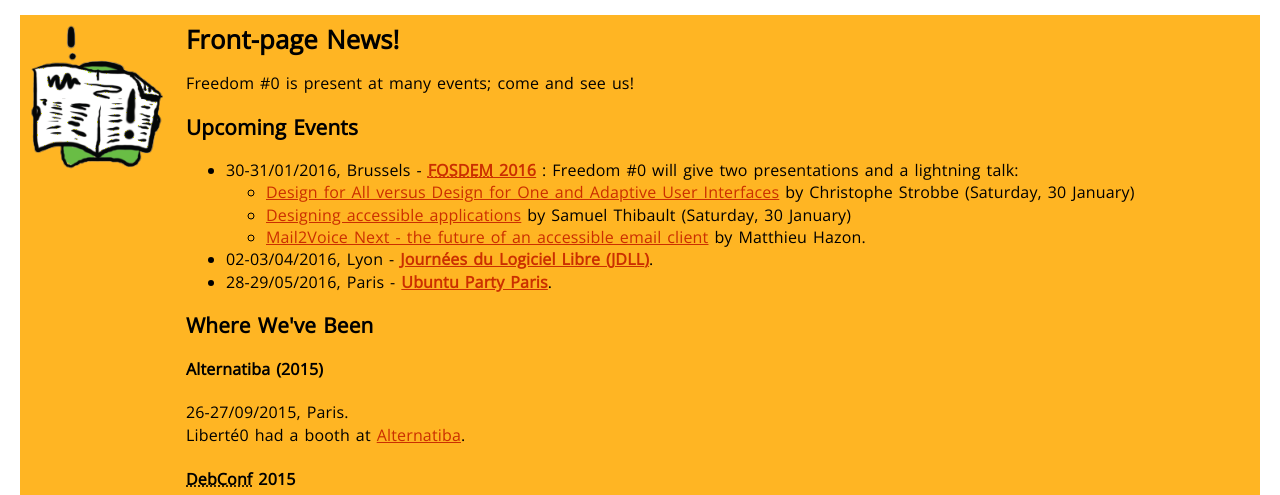
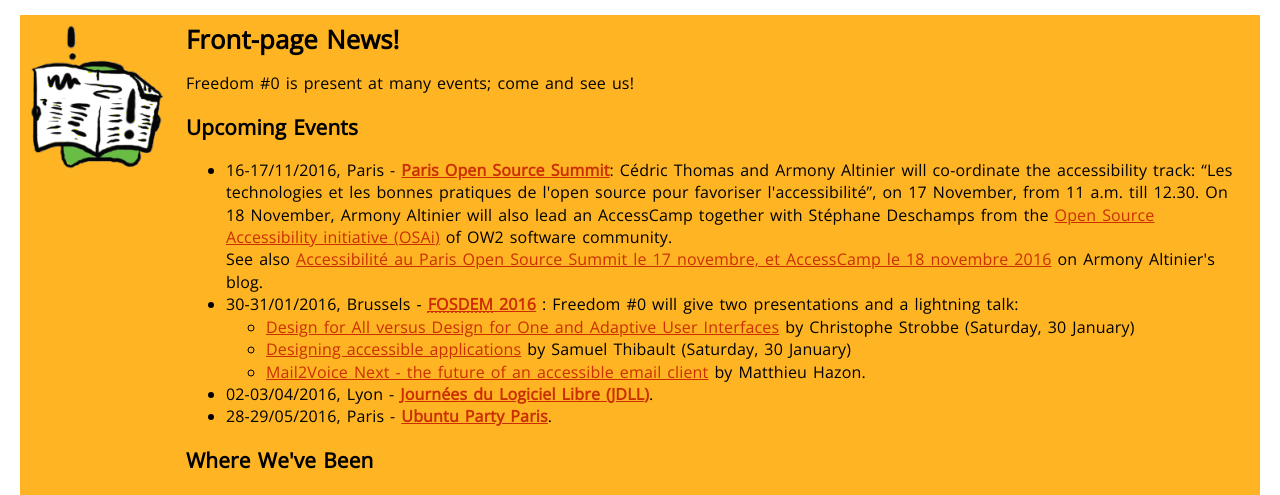
Before and after one commit to cstrobbe/Liberte0, a plain HTML site: page en/index.html in a window 1280 px wide. Shown: the part 238-733 px from the top of the page. Drawn offline with nearby package versions, Linux system fonts and the light colour scheme.

Commit message:
Paris Open Source Summit: translation.

```diff
--- a/en/index.html
+++ b/en/index.html
@@ -30,6 +30,22 @@
 		  <p>Freedom #0 is present at many events; come and see us!</p>
 		  <h3>Upcoming Events</h3>
 		  <ul>
+        <li><span class="date">16-17/11/2016</span>, Paris -
+          <strong><a href="http://opensourcesummit.paris/preinscription-conferences.html?orderby=time&step=1" hreflang="fr">Paris Open Source Summit</a></strong>:
+          <span lang="fr">Cédric Thomas</span> and <span lang="fr">Armony Altinier</span> will co-ordinate the accessibility track:
+          <span lang="fr">&ldquo;Les technologies et les bonnes pratiques de l'open source pour favoriser l'accessibilité&rdquo;</span>,
+          on 17 November, from 11 <abbr>a.m.</abbr> till 12.30.
+          On 18 November, <span lang="fr">Armony Altinier</span> will also lead an AccessCamp together with <span lang="fr">Stéphane Deschamps</span>
+          from the <a href="https://www.ow2.org/bin/view/OSAi/">Open Source Accessibility initiative (<abbr>OSAi</abbr>)</a>
+          of <abbr>OW2</abbr> software community.
+          <br />
+          See also
+          <a href="http://armonyaltinier.fr/index.php?post/2016/11/04/Accessibilit%C3%A9-au-Paris-Open-Source-Summit-le-17-novembre%2C-et-AccessCamp-le-18-novembre-2016" hreflang="fr" lang="fr">Accessibilité au Paris Open Source Summit le 17 novembre, et AccessCamp le 18 novembre 2016</a>
+          on <span lang="fr">Armony Altinier</span>'s blog.
+        </li>
+
+        <!-- @@other events -->
+
         <li><span class="date">30-31/01/2016</span>, Brussels -
           <strong><a href="https://fosdem.org/2016/"><abbr
             title="Free Libre Open Source Developers European Meeting">FOSDEM</abbr> 2016</a>
```
